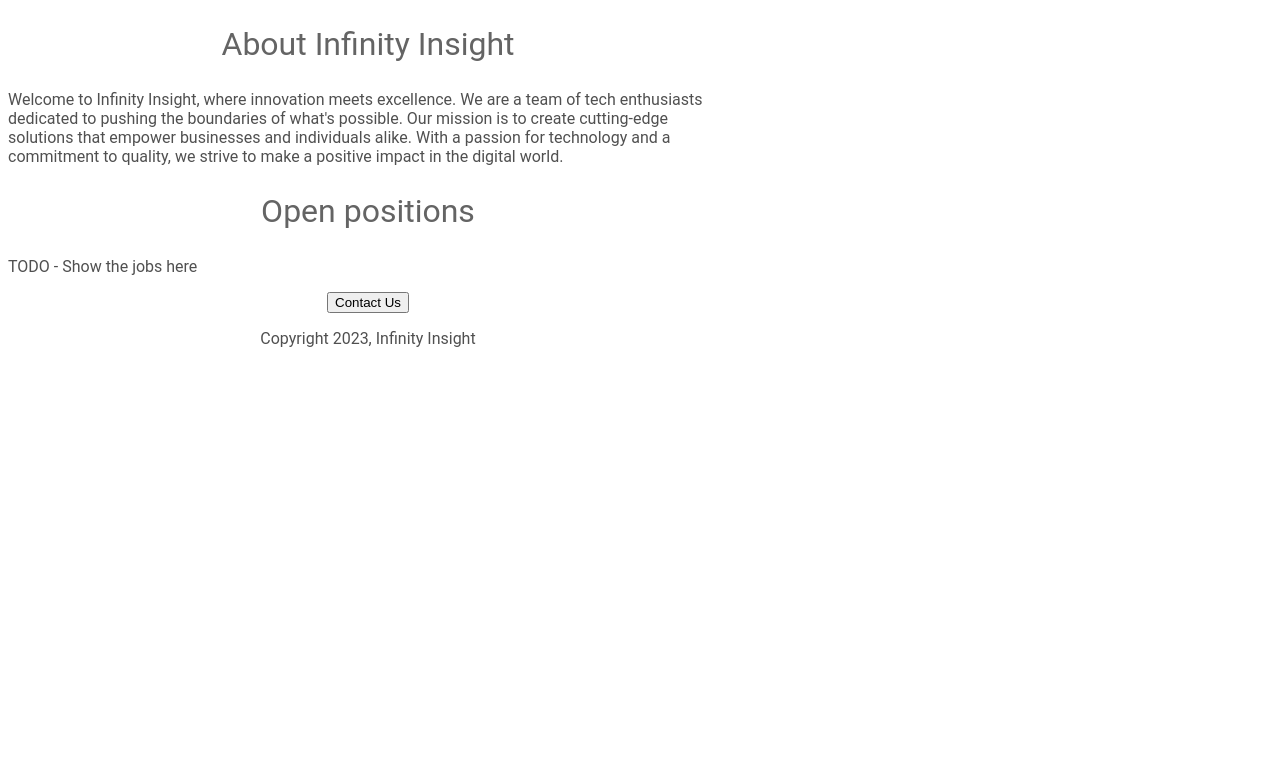
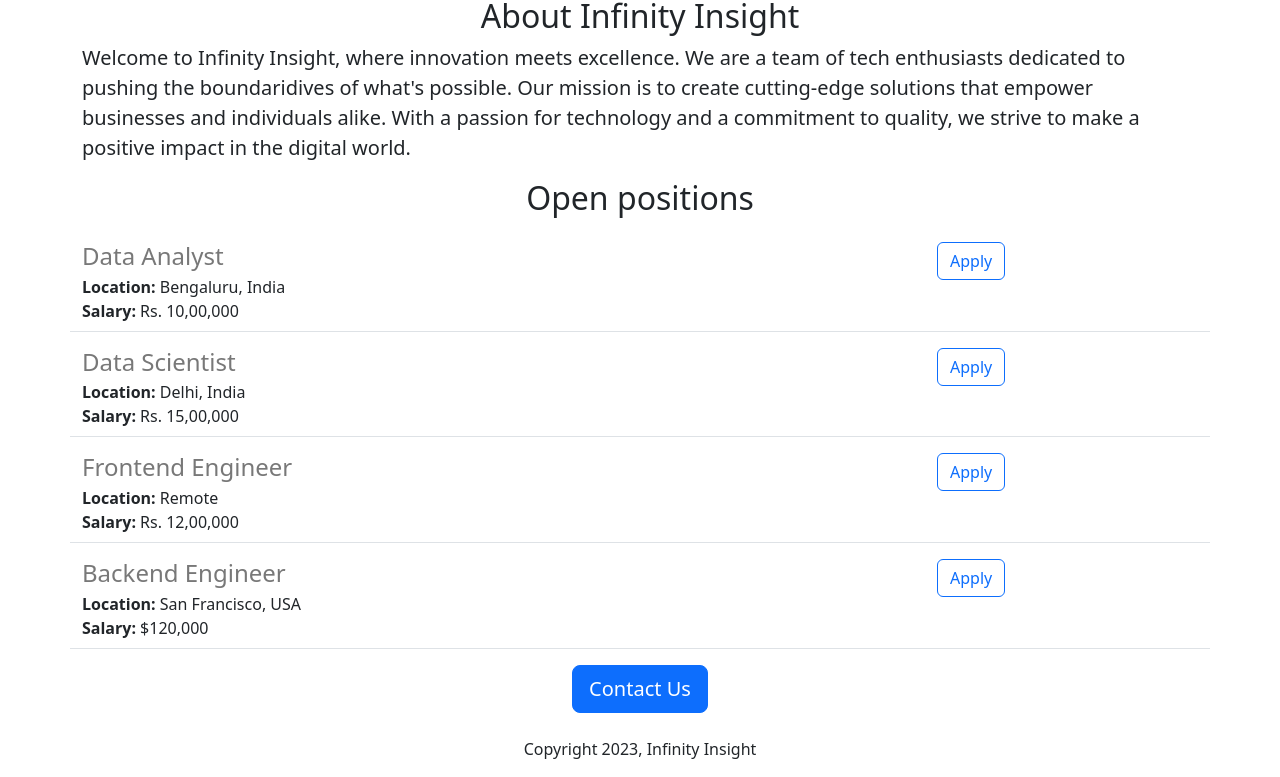
Before and after one commit to Sankettwelve/InfinityInsight, a Flask app: page / in a window 1280 px wide. Shown: the part 443-1220 px from the top of the page. Before the commit the page ends 790 px from the top, so only its background shows below. Run offline with Flask 3, Linux system fonts and the light colour scheme.

Commit message:
added dynamic data and api route

```diff
--- a/app.py
+++ b/app.py
@@ -1,10 +1,41 @@
-from flask import Flask, render_template
+from flask import Flask, render_template, jsonify
 
 app = Flask(__name__)
 
+JOBS=[
+  {
+    'id':1,
+    'title':'Data Analyst',
+    'location':'Bengaluru, India',
+    'salary':'Rs. 10,00,000'
+  },
+  {
+    'id':2,
+    'title':'Data Scientist',
+    'location':'Delhi, India',
+    'salary':'Rs. 15,00,000'
+  },
+  {
+    'id':3,
+    'title':'Frontend Engineer',
+    'location':'Remote',
+    'salary':'Rs. 12,00,000'
+  },
+  {
+    'id':4,
+    'title':'Backend Engineer',
+    'location':'San Francisco, USA',
+    'salary':'$120,000'
+  }
+]
+
 @app.route("/")
 def hello_world():
-  return render_template("home.html")
+  return render_template("home.html",
+                        jobs=JOBS)
+@app.route("/api/jobs")
+def list_jobs():
+  return jsonify(JOBS)
 
 if __name__ == "__main__":
   app.run(host='0.0.0.0', debug=True)
--- a/templates/home.html
+++ b/templates/home.html
@@ -2,49 +2,35 @@
 <html>
   <head>
     <title>Infinity Insight Careers</title>
+    <meta charset="utf-8">
+    <meta name="viewport" content="width=device-width, initial-scale=1">
+    <title>Bootstrap demo</title>
+    <link href="https://cdn.jsdelivr.net/npm/bootstrap@5.3.2/dist/css/bootstrap.min.css" rel="stylesheet" integrity="sha384-T3c6CoIi6uLrA9TneNEoa7RxnatzjcDSCmG1MXxSR1GAsXEV/Dwwykc2MPK8M2HN" crossorigin="anonymous">
     <style>
-      h1 {
-        font-size: 40px;
-        font-family: Roboto;
-        font-weight: normal;
-        columns: rgb(50,50,50);
-        text-align: center;
-      }
       #banner {
+        height: 360px;
         width: 100%;
-        height: 360px;
-        object-fit:cover;
-      }
-      h2{
-        font-family:Roboto;
-        font-size:32px;
-        color:rgb(100,100,100);
-        text-align: center;
-        font-weight: normal;
-      }
-      p {
-        font-family: Roboto;
-        color: rgb(80,80,80);
-      }
-      #container {
-        max-width:720px;
-        max-width:0 auto;
+        object-fit: cover;
       }
     </style>
   </head>
   <body>
-    <div id="container">
-    <h1>Infinity Insight Careers</h1>
-    <img id="banner" src="https://infinityinsight.sanketarsod.repl.co/static/banner.jpg"
+    <div class="container">
+      <h1 class="text-center mt-2 mb-4"> Infinity Insight Careers</h1>
+      <img class="img-fluid" id="banner" src="https://infinityinsight.sanketarsod.repl.co/static/banner.jpg"
       height="320px">
-    <h2>About Infinity Insight</h2>
-    <p>Welcome to Infinity Insight, where innovation meets excellence. We are a team of tech enthusiasts dedicated to pushing the boundaries of what's possible. Our mission is to create cutting-edge solutions that empower businesses and individuals alike. With a passion for technology and a commitment to quality, we strive to make a positive impact in the digital world.
-    </p>
-    <h2>Open positions</h2>
-    <p class="bodytext">TODO - Show the jobs here</p>
-    <div style="text-align:center;">
-      <button>Contact Us</button>
-      <p>Copyright 2023, Infinity Insight</p>
+      <h2 class="text-center">About Infinity Insight</h2>
+      <p class="lead">Welcome to Infinity Insight, where innovation meets excellence. We are a team of tech enthusiasts dedicated to pushing the boundaridives of what's possible. Our mission is to create cutting-edge solutions that empower businesses and individuals alike. With a passion for technology and a commitment to quality, we strive to make a positive impact in the digital world.
+      </p>
+
+      <h2 class="text-center mt-2 mb-4">Open positions</h2>
+      <div>
+        {% for job in jobs %}
+          {% include 'jobitem.html' %}
+        {% endfor %}
+    <div class="text-center">
+      <button class="btn btn-primary btn-lg">Contact Us</button>
+      <p class="mt-4">Copyright 2023, Infinity Insight</p>
 
       </div>
     </div>
--- /dev/null
+++ b/templates/jobitem.html
@@ -0,0 +1,16 @@
+<div class="border-bottom row"style="margin-bottom:16px;padding-bottom:8PX">
+  <div class="col-9">
+    <h4
+      style="color:rgb(120,120,120); margin-bottom:4px;">{{job['title']}}
+    </h4>
+    <div>
+      <b>Location:</b> {{job['location']}}
+    </div>
+    <div>
+      <b>Salary:</b> {{job['salary']}}
+    </div>
+  </div>
+  <div class="col-2">
+    <button type="button" class="btn btn-outline-primary">Apply</button>
+  </div>
+</div>
```
Also changed, not shown: 1 other file.
